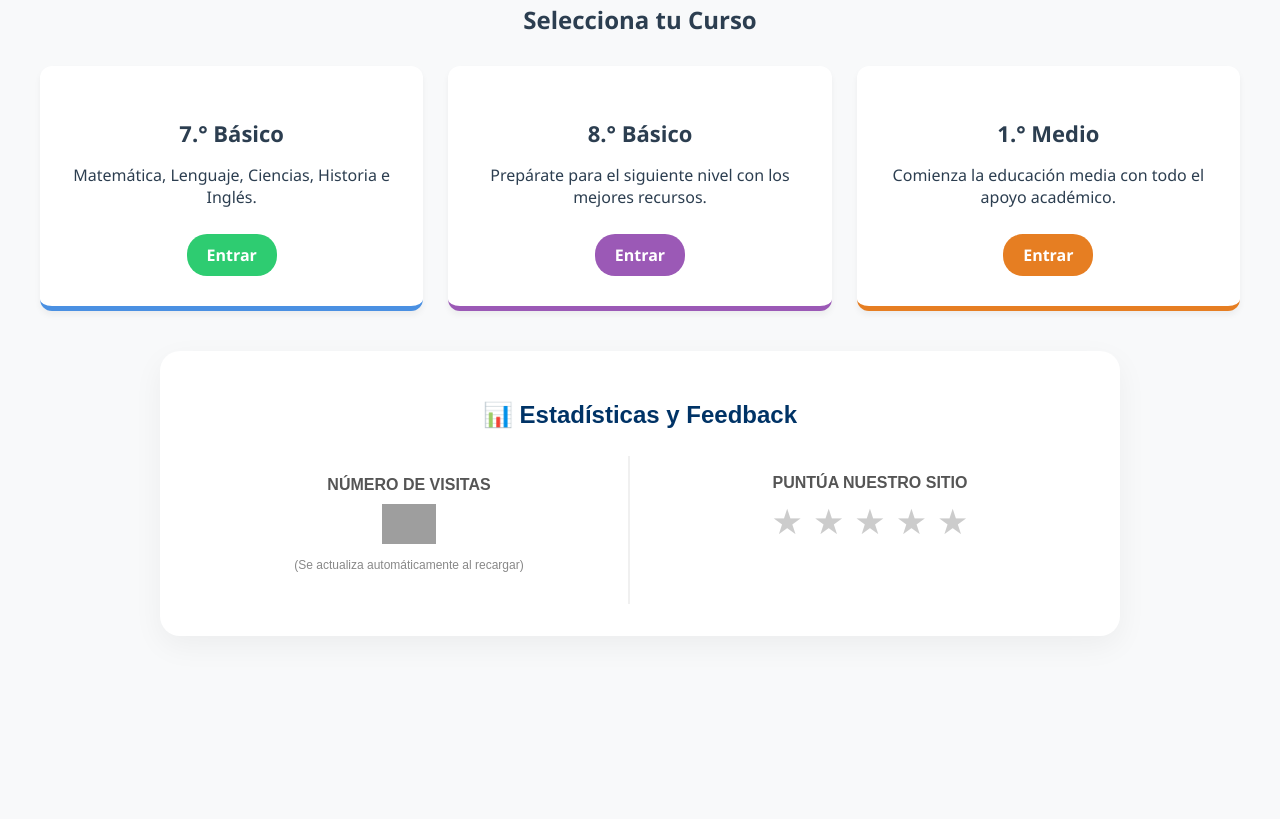
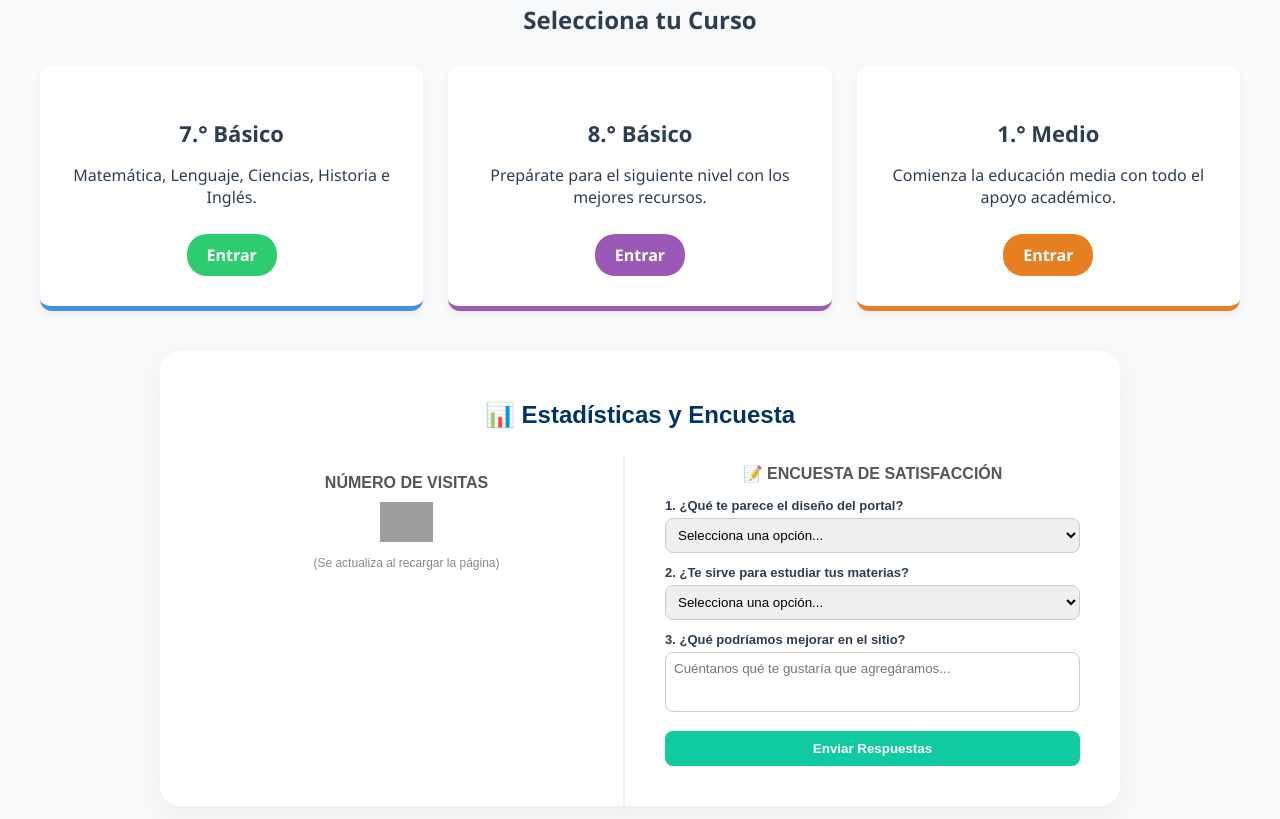
Before and after one commit to sospino-creator/Portal-De-Estudio, a plain HTML site: page index.html in a window 1280 px wide. Shown: the part 363-1182 px from the top of the page. Before the commit the page ends 1039 px from the top, so only its background shows below. Drawn offline with Linux system fonts and the light colour scheme; grey boxes are pictures that could not be loaded.

Commit message:
Add files via upload

```diff
--- a/index.html
+++ b/index.html
@@ -141,71 +141,108 @@
         </div>
     </div>
 
-<!-- ================= ZONA DE FEEDBACK Y VISITAS ================= -->
+<!-- ================= ZONA DE ENCUESTA Y VISITAS ================= -->
     <section style="max-width: 900px; margin: 40px auto; padding: 30px; background: white; border-radius: 20px; box-shadow: 0 10px 30px rgba(0,0,0,0.05); text-align: center; font-family: sans-serif;">
 
-        <h2 style="color: #003366; margin-bottom: 25px; font-size: 24px;">📊 Estadísticas y Feedback</h2>
+        <h2 style="color: #003366; margin-bottom: 25px; font-size: 24px;">📊 Estadísticas y Encuesta</h2>
 
-        <div style="display: grid; grid-template-columns: 1fr 1fr; gap: 20px; align-items: center;">
+        <div style="display: grid; grid-template-columns: 1fr 1fr; gap: 30px; align-items: start;">
 
             <!-- 1. CONTADOR DE VISITAS -->
-            <div style="padding: 20px; border-right: 2px solid #f0f0f0;">
+            <div style="padding: 20px; border-right: 2px solid #f0f0f0; height: 100%;">
                 <p style="margin: 0 0 10px 0; font-weight: bold; color: #555;">NÚMERO DE VISITAS</p>
-                <!-- Este widget gratuito cuenta cada visita en tiempo real en tu GitHub -->
+                <!-- Widget contador en tiempo real -->
                 <img src="https://profile-counter.glitch.me/creadordesospino-portal/count.svg" alt="Contador de Visitas" style="height: 40px;">
-                <p style="font-size: 12px; color: #888; margin-top: 10px;">(Se actualiza automáticamente al recargar)</p>
+                <p style="font-size: 12px; color: #888; margin-top: 10px;">(Se actualiza al recargar la página)</p>
             </div>
 
-            <!-- 2. SISTEMA DE PUNTUACIÓN -->
-            <div style="padding: 20px;">
-                <p style="margin: 0 0 10px 0; font-weight: bold; color: #555;">PUNTÚA NUESTRO SITIO</p>
+            <!-- 2. ENCUESTA INTERACTIVA CON MEJORAS -->
+            <div style="padding: 10px; text-align: left;" id="zona-encuesta">
+                <p style="margin: 0 0 15px 0; font-weight: bold; color: #555; text-align: center;">📝 ENCUESTA DE SATISFACCIÓN</p>
 
-                <!-- Estrellas interactivos -->
-                <div style="font-size: 35px; cursor: pointer; display: inline-flex; gap: 10px;">
-                    <span class="star" onclick="puntuar(1)" style="color: #ccc; transition: color 0.2s;">★</span>
-                    <span class="star" onclick="puntuar(2)" style="color: #ccc; transition: color 0.2s;">★</span>
-                    <span class="star" onclick="puntuar(3)" style="color: #ccc; transition: color 0.2s;">★</span>
-                    <span class="star" onclick="puntuar(4)" style="color: #ccc; transition: color 0.2s;">★</span>
-                    <span class="star" onclick="puntuar(5)" style="color: #ccc; transition: color 0.2s;">★</span>
-                </div>
+                <form id="formulario-encuesta" onsubmit="enviarEncuesta(event)">
+                    <!-- Pregunta 1 -->
+                    <div style="margin-bottom: 12px;">
+                        <label style="display: block; font-weight: 600; font-size: 13px; margin-bottom: 5px;">1. ¿Qué te parece el diseño del portal?</label>
+                        <select id="p1" required style="width: 100%; padding: 8px; border-radius: 8px; border: 1px solid #ccc; font-family: sans-serif;">
+                            <option value="">Selecciona una opción...</option>
+                            <option value="Excelente">¡Excelente! Muy ordenado</option>
+                            <option value="Bueno">Bueno, pero puede mejorar</option>
+                            <option value="Malo">No me gusta mucho</option>
+                        </select>
+                    </div>
 
-                <p id="mensaje-puntuacion" style="font-size: 14px; color: #27AE60; font-weight: bold; margin-top: 10px; min-height: 20px;"></p>
+                    <!-- Pregunta 2 -->
+                    <div style="margin-bottom: 12px;">
+                        <label style="display: block; font-weight: 600; font-size: 13px; margin-bottom: 5px;">2. ¿Te sirve para estudiar tus materias?</label>
+                        <select id="p2" required style="width: 100%; padding: 8px; border-radius: 8px; border: 1px solid #ccc; font-family: sans-serif;">
+                            <option value="">Selecciona una opción...</option>
+                            <option value="Sí, un montón">Sí, me ayuda un montón</option>
+                            <option value="A veces">A veces lo uso</option>
+                            <option value="No">Prefiero estudiar de mis cuadernos</option>
+                        </select>
+                    </div>
+
+                    <!-- Pregunta 3 (Texto Abierto) -->
+                    <div style="margin-bottom: 15px;">
+                        <label style="display: block; font-weight: 600; font-size: 13px; margin-bottom: 5px;">3. ¿Qué podríamos mejorar en el sitio?</label>
+                        <textarea id="p3" placeholder="Cuéntanos qué te gustaría que agregáramos..." required style="width: 100%; height: 60px; padding: 8px; border-radius: 8px; border: 1px solid #ccc; font-family: sans-serif; resize: none; box-sizing: border-box;"></textarea>
+                    </div>
+
+                    <!-- Botón Enviar -->
+                    <button type="submit" style="width: 100%; background: #11caa0; color: white; border: none; padding: 10px; border-radius: 8px; font-weight: bold; cursor: pointer; transition: background 0.2s; font-family: sans-serif;">
+                        Enviar Respuestas
+                    </button>
+                </form>
             </div>
 
         </div>
     </section>
 
-    <!-- SCRIPT DE LA PUNTUACIÓN -->
+    <!-- SCRIPT DE LA ENCUESTA -->
     <script>
-        // Al cargar la página, revisamos si el usuario ya había votado antes
-        window.onload = function() {
-            let votoGuardado = localStorage.getItem("votoSitio");
-            if (votoGuardado) {
-                pintarEstrellas(votoGuardado);
-                document.getElementById("mensaje-puntuacion").innerText = `¡Ya votaste con ${votoGuardado} estrellas! ⭐`;
+        // Al cargar la página, revisamos si ya respondió la encuesta antes
+        window.addEventListener('load', function() {
+            let yaRespondio = localStorage.getItem("encuestaRespondida");
+            if (yaRespondio) {
+                mostrarAgradecimiento();
             }
+        });
+
+        function enviarEncuesta(event) {
+            event.preventDefault(); // Evita que la página se recargue al enviar
+
+            // Guardamos las respuestas del usuario localmente
+            let r1 = document.getElementById("p1").value;
+            let r2 = document.getElementById("p2").value;
+            let r3 = document.getElementById("p3").value;
+
+            localStorage.setItem("encuestaRespondida", "true");
+            localStorage.setItem("respuesta_diseno", r1);
+            localStorage.setItem("respuesta_estudio", r2);
+            localStorage.setItem("respuesta_mejora", r3);
+
+            mostrarAgradecimiento();
         }
 
-        function puntuar(estrellas) {
-            // Guardamos el voto en la memoria del navegador del usuario
-            localStorage.setItem("votoSitio", estrellas);
+        function mostrarAgradecimiento() {
+            let r1 = localStorage.getItem("respuesta_diseno") || "Enviada";
+            let r2 = localStorage.getItem("respuesta_estudio") || "Enviada";
+            let r3 = localStorage.getItem("respuesta_mejora") || "Ninguna sugerencia";
 
-            // Pintamos las estrellas en pantalla
-            pintarEstrellas(estrellas);
-
-            // Mostramos un mensaje de agradecimiento
-            document.getElementById("mensaje-puntuacion").innerText = `¡Gracias por tu apoyo! Nos diste ${estrellas} estrellas ⭐`;
-        }
-
-        function pintarEstrellas(numero) {
-            let estrellasHTML = document.querySelectorAll('.star');
-            estrellasHTML.forEach((star, index) => {
-                if (index < numero) {
-                    star.style.color = "#F1C40F"; // Color dorado para las activas
-                } else {
-                    star.style.color = "#ccc"; // Gris para las apagadas
-                }
-            });
+            document.getElementById("zona-encuesta").innerHTML = `
+                <div style="text-align: center; padding: 10px;">
+                    <span style="font-size: 40px;">🎉</span>
+                    <h3 style="color: #27AE60; margin: 10px 0 5px 0;">¡Encuesta Completada!</h3>
+                    <p style="color: #666; font-size: 13px; margin-bottom: 15px;">Tus respuestas se guardaron con éxito en tu navegador.</p>
+                    <div style="background: #f9f9f9; padding: 12px; border-radius: 10px; text-align: left; font-size: 12px; line-height: 1.5;">
+                        <strong style="color: #003366;">Tus respuestas:</strong><br>
+                        • <strong>Diseño:</strong> ${r1}<br>
+                        • <strong>Utilidad:</strong> ${r2}<br>
+                        • <strong>Tu sugerencia:</strong> "${r3}"
+                    </div>
+                </div>
+            `;
         }
     </script> </body>
 </html>
```
